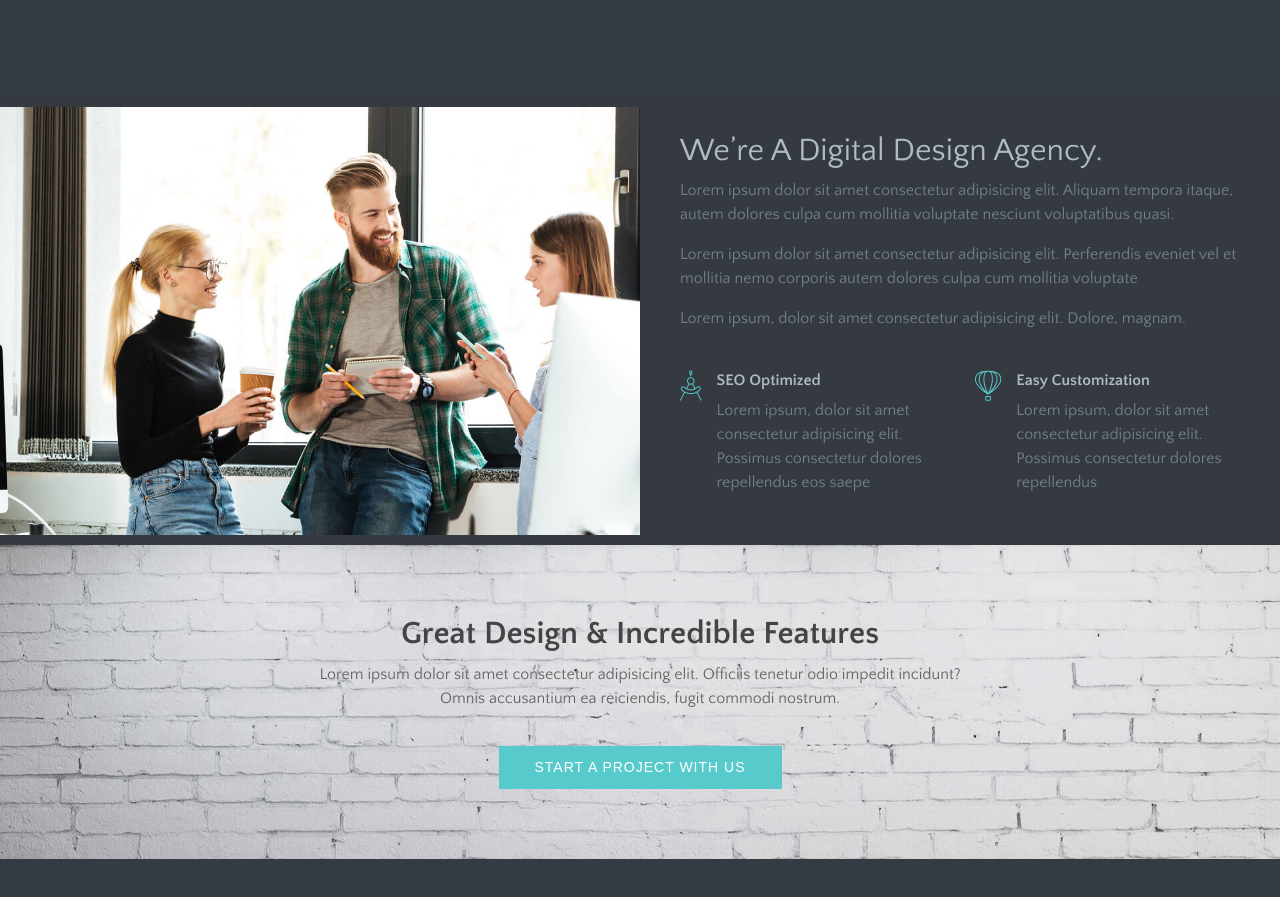
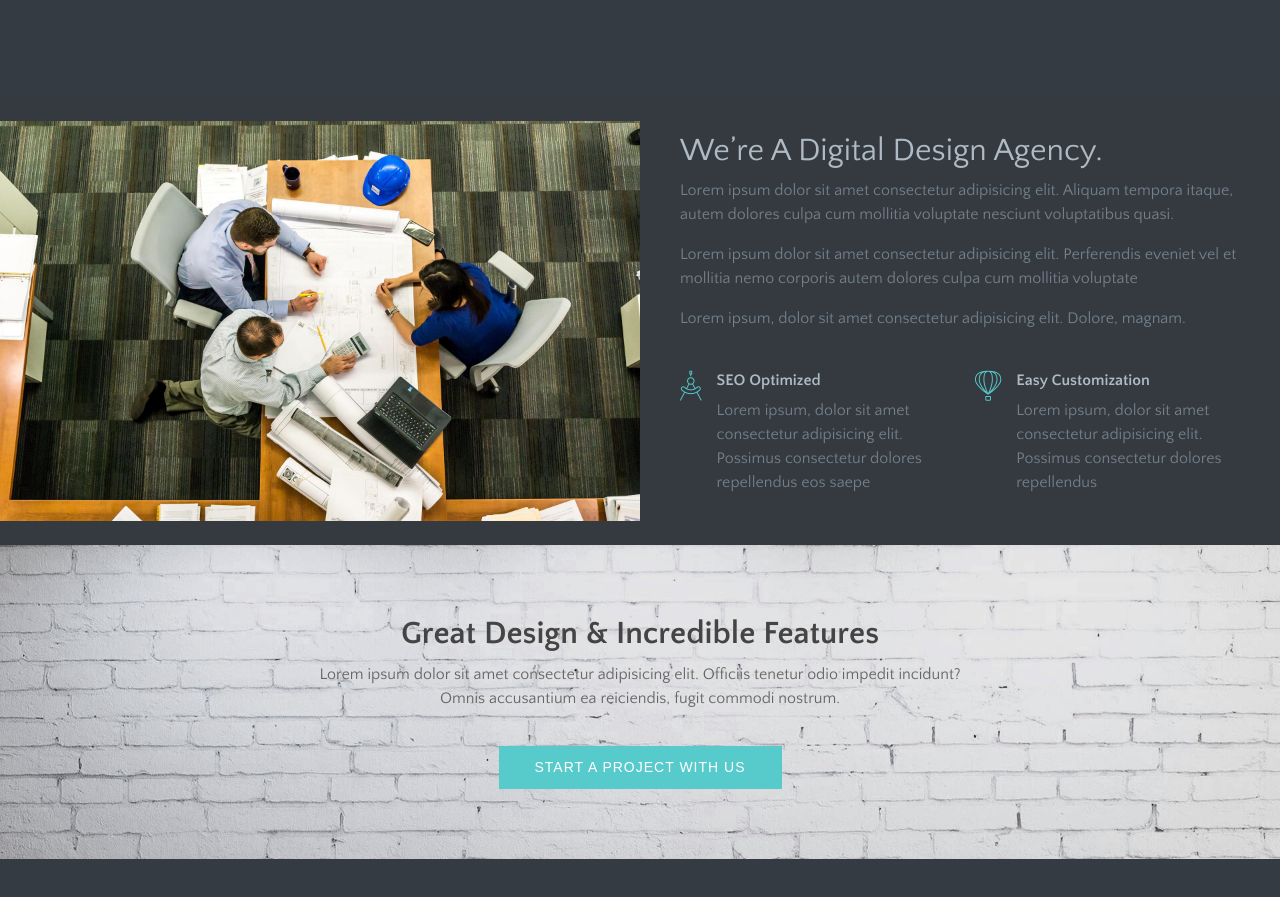
Before and after one commit to MattGDwyer/Meghna-bootstrap, a website: page theme/index.html in a window 1280 px wide. Shown: the part 1536-2433 px from the top of the page. Drawn offline with Linux system fonts and the light colour scheme; some packages are replaced by stand-ins of ours; files whose address does not match are found by name; a web font is replaced by a local one.

Commit message:
changed about image

```diff
--- a/theme/index.html
+++ b/theme/index.html
@@ -213,7 +213,7 @@ End Sticky Navigation
 	<div class="container-fluid p-0">
 		<div class="row no-gutters align-items-center">
 			<div class="col-lg-6">
-				<img class="img-fluid" src="images/about/about-business-man.jpg" alt="">
+				<img class="img-fluid" src="images/meeting.jpeg" alt="">
 			</div>
 			<div class="col-lg-6">
 				<div class="content-block">
```
Also changed, not shown: source/partials/blocks/about-video.htm (+1 -1 lines), source/images/meeting.jpeg (added), theme/images/meeting.jpeg (added).
